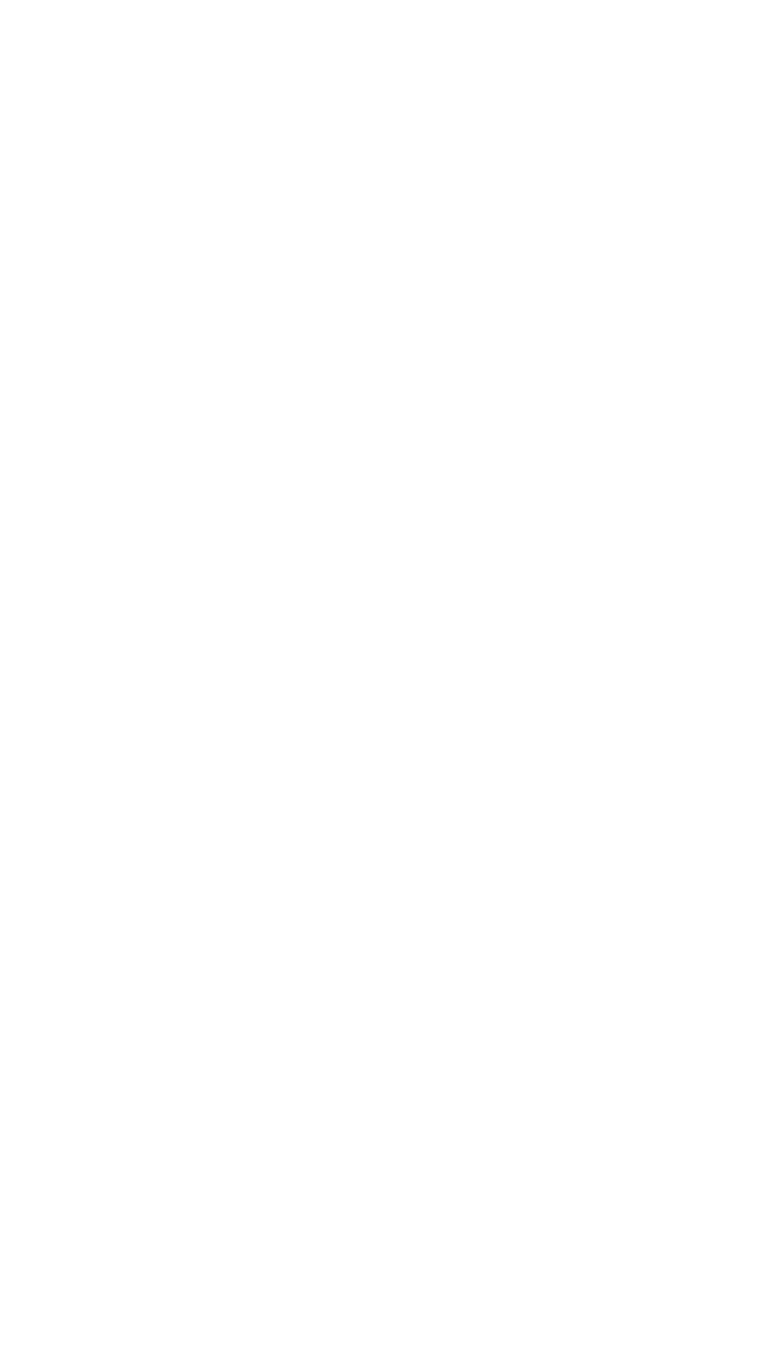
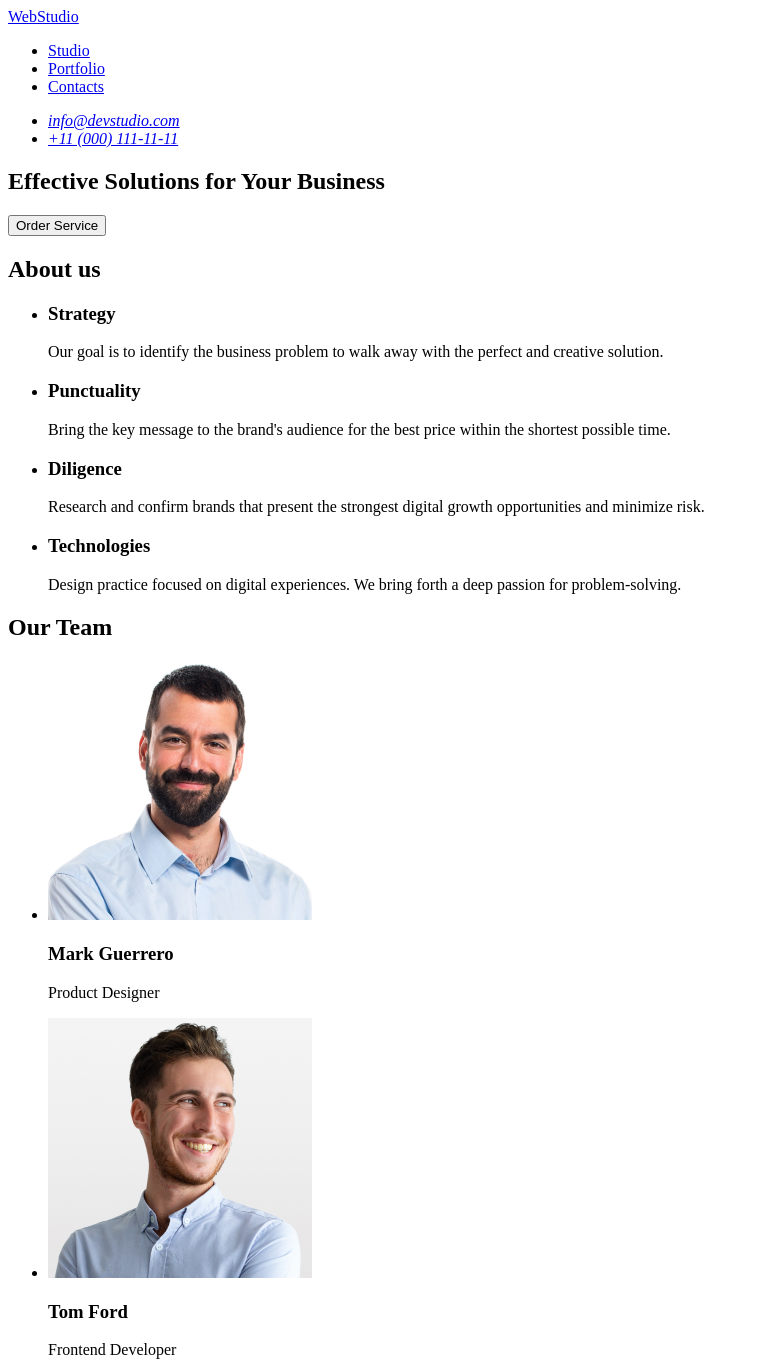
Before and after one commit to irina-oliinyk/goit-markup-hw-01, a plain HTML site: page index.html in a window 1280 px wide. Shown: the top 1362 px of the page, without its empty margins (0-759 px from the left). Before the commit the page ends 800 px from the top, so only its background shows below. Drawn offline with Linux system fonts and the light colour scheme.

Commit message:
index.html + prettierrc

```diff
--- a/index.html
+++ b/index.html
@@ -6,6 +6,133 @@
     <title>Document</title>
   </head>
   <body>
-    <img src="" />
+    <header>
+      <a href="./index.html">WebStudio</a>
+      <nav>
+        <ul>
+          <li>
+            <a href="#">Studio</a>
+          </li>
+          <li>
+            <a href="#">Portfolio</a>
+          </li>
+          <li>
+            <a href="#">Contacts</a>
+          </li>
+        </ul>
+      </nav>
+      <address>
+        <ul>
+          <li><a href="mailto:info@devstudio.com">info@devstudio.com</a></li>
+          <li><a href="tel:+110001111111">+11 (000) 111-11-11</a></li>
+        </ul>
+      </address>
+    </header>
+    <main>
+      <!--Section 1 -->
+      <section>
+        <h1>Effective Solutions for Your Business</h1>
+        <button type="button">Order Service</button>
+      </section>
+      <!--About us -->
+      <section>
+        <h2>About us</h2>
+        <ul>
+          <li>
+            <h3>Strategy</h3>
+            <p>
+              Our goal is to identify the business problem to walk away with the
+              perfect and creative solution.
+            </p>
+          </li>
+          <li>
+            <h3>Punctuality</h3>
+            <p>
+              Bring the key message to the brand's audience for the best price
+              within the shortest possible time.
+            </p>
+          </li>
+          <li>
+            <h3>Diligence</h3>
+            <p>
+              Research and confirm brands that present the strongest digital
+              growth opportunities and minimize risk.
+            </p>
+          </li>
+          <li>
+            <h3>Technologies</h3>
+            <p>
+              Design practice focused on digital experiences. We bring forth a
+              deep passion for problem-solving.
+            </p>
+          </li>
+        </ul>
+      </section>
+      <!--Our Team -->
+      <section>
+        <h2>Our Team</h2>
+        <ul>
+          <li>
+            <a href="">
+              <img
+                src="./images/img-3.jpg"
+                alt="Mark Guerrero"
+                width="264"
+                height="260"
+              />
+            </a>
+            <h3>Mark Guerrero</h3>
+            <p>Product Designer</p>
+          </li>
+
+          <li>
+            <a href="">
+              <img
+                src="./images/img-2.jpg"
+                alt="Tom Ford"
+                width="264"
+                height="260"
+              />
+            </a>
+            <h3>Tom Ford</h3>
+            <p>Frontend Developer</p>
+          </li>
+
+          <li>
+            <a href="">
+              <img
+                src="./images/img-1.jpg"
+                alt="Camila Garcia"
+                width="264"
+                height="260"
+              />
+            </a>
+            <h3>Camila Garcia</h3>
+            <p>Marketing</p>
+          </li>
+
+          <li>
+            <a href="">
+              <img
+                src="./images/img.jpg"
+                alt="Daniel Wilson"
+                width="264"
+                height="260"
+              />
+            </a>
+            <h3>Daniel Wilson</h3>
+            <p>UI Designer</p>
+          </li>
+        </ul>
+      </section>
+    </main>
+    <!--Footer -->
+    <footer>
+      <a href="./index.html">WebStudio</a>
+      <p>
+        Increase the flow of customers and sales for your business with digital
+        marketing & growth solutions.
+      </p>
+    </footer>
   </body>
 </html>
```
Also changed, not shown: .prettierrc.json (added).
